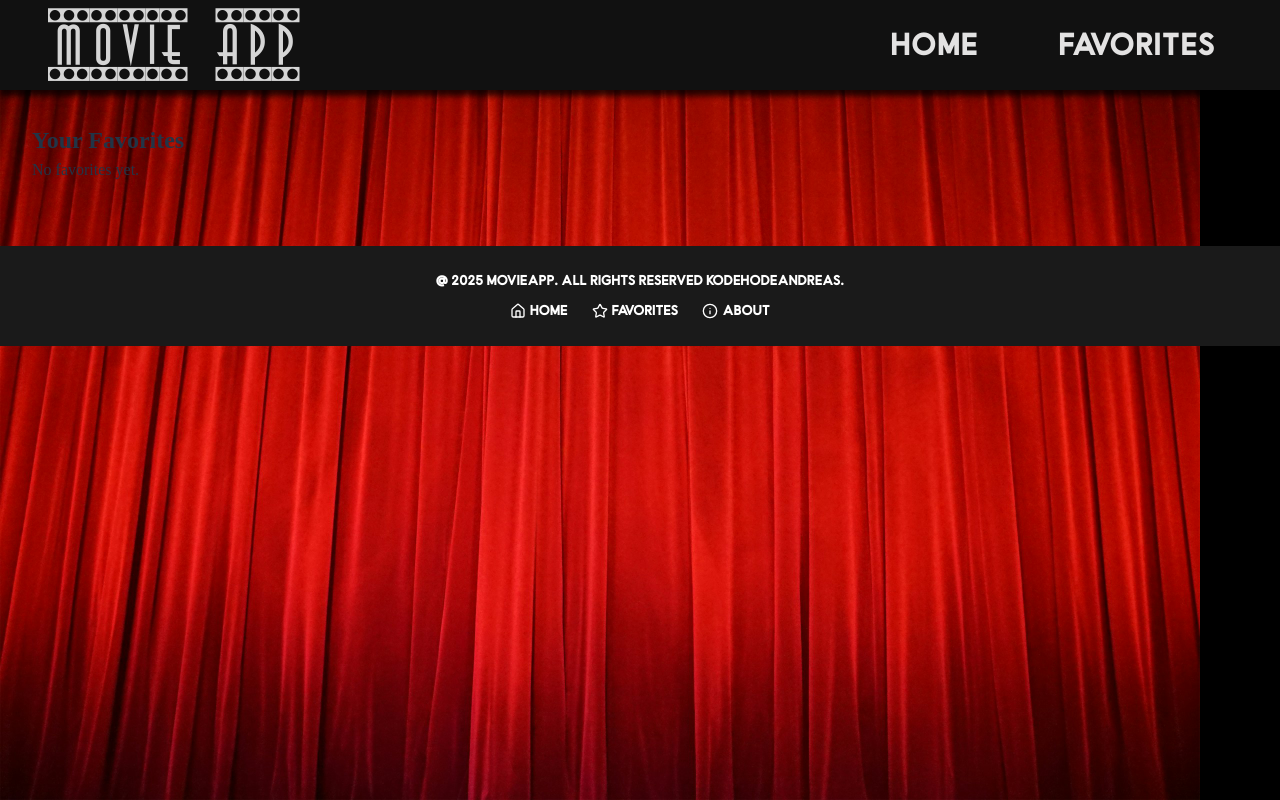
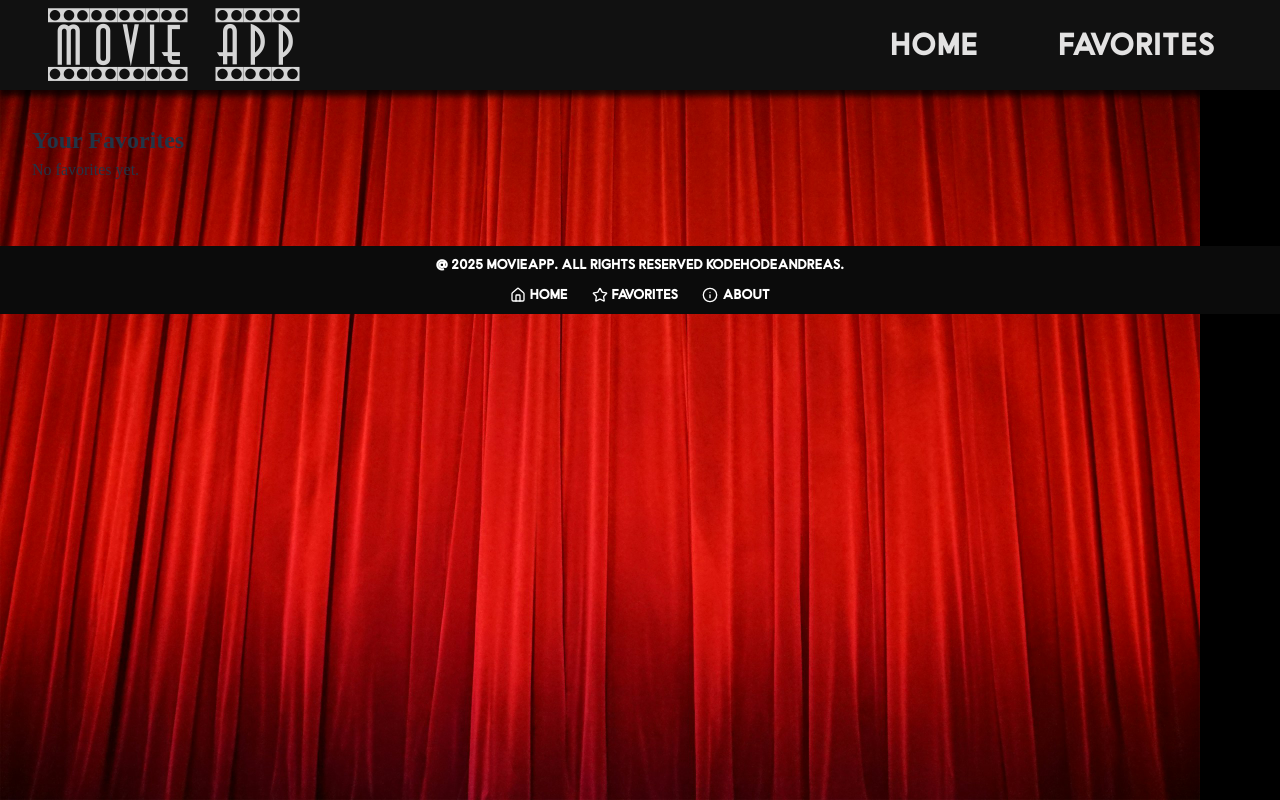
Before and after one commit to kodehodeandreas/MovieApp, a React (Vite) app: page /MovieApp/favorites in a window 1280 px wide. Built offline with nearby package versions, Linux system fonts and the light colour scheme.

Commit message:
Endringer på footer

```diff
--- a/src/css/Footer.css
+++ b/src/css/Footer.css
@@ -1,7 +1,7 @@
 .footer {
-  background-color: #1a1a1a;
+  background-color: #0b0b0b;
   color: #ffffff;
-  padding: 1.5rem 2rem;
+  padding: 0.5rem 2rem;
   text-align: center;
   font-family: "Retro", sans-serif;
   font-size: 0.9rem;
```
